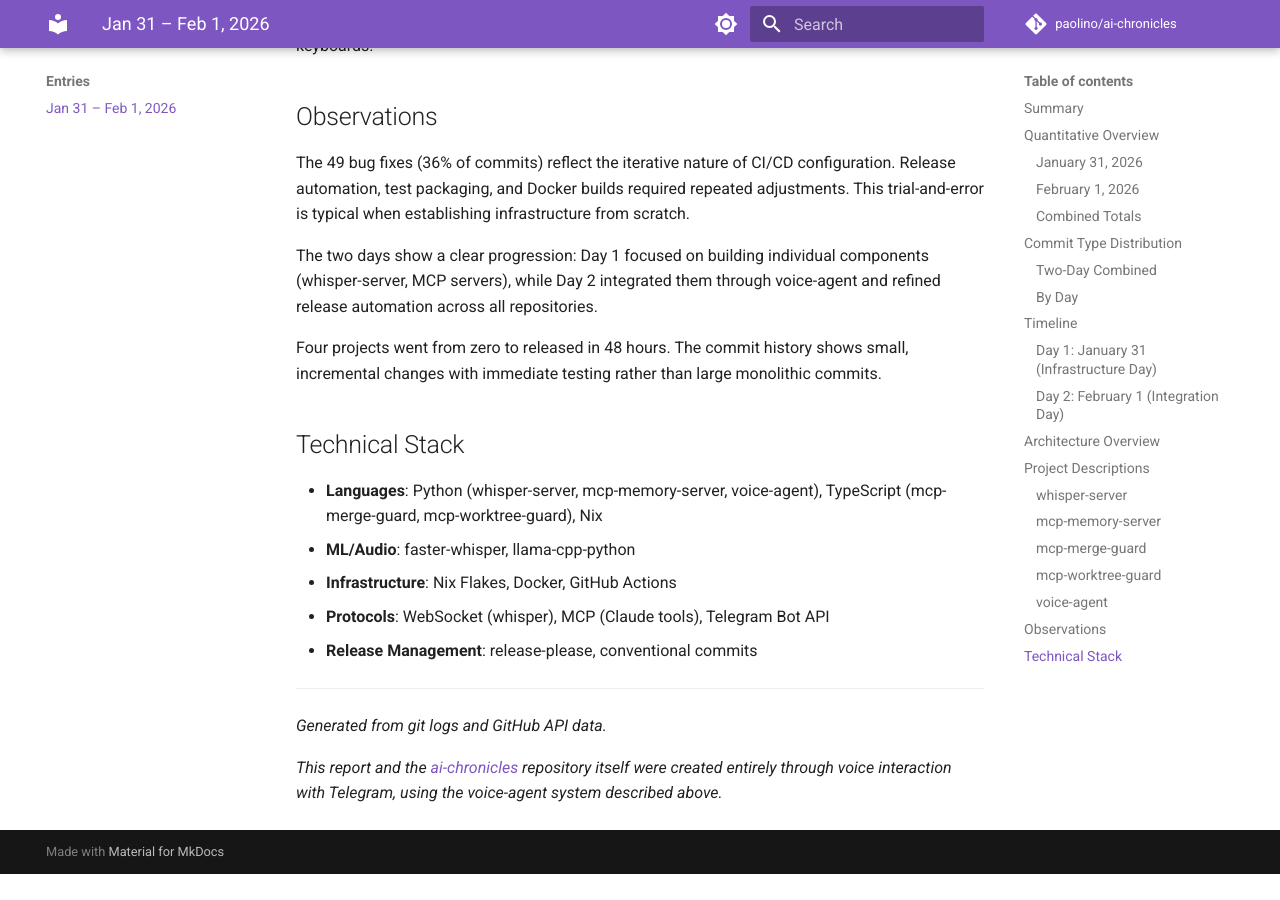
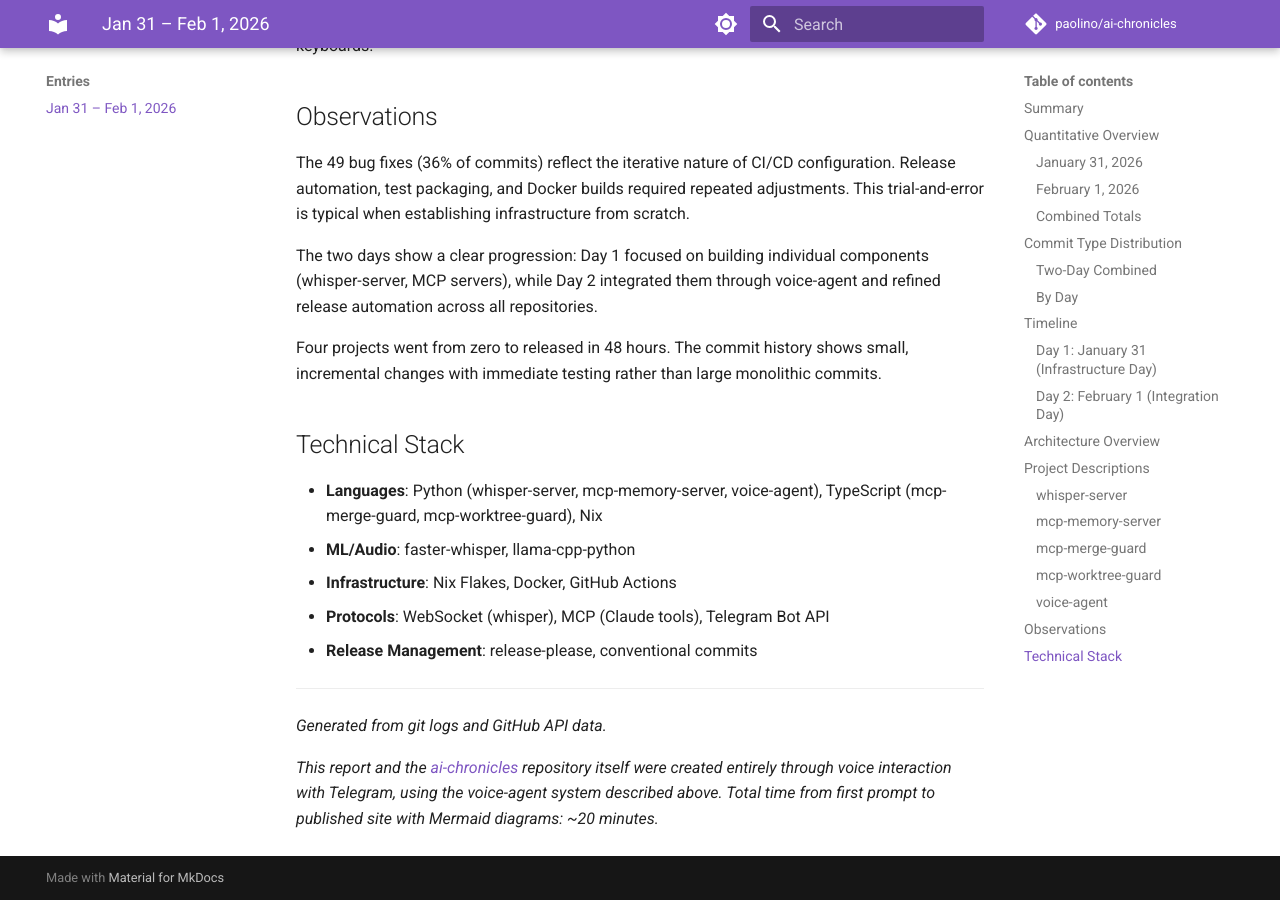
Before and after one commit to paolino/ai-chronicles, an MkDocs documentation site: the page built from docs/entries/2026-01-31-02-01.md, in a window 1280 px wide and 900 px high, scrolled down 4696 px. Built offline with MkDocs 1.6.1 and Material for MkDocs 9.7.7, drawn with Linux system fonts in a browser that asks for light colours; comment, search, counter and statistics services are not loaded; before the commit the page ends 5570 px from its top, so only the background shows below that.

Commit message:
docs: add timing (~20 min to create repo and site)
Co-Authored-By: Claude Opus 4.5 <noreply@anthropic.com>

```diff
--- a/docs/entries/2026-01-31-02-01.md
+++ b/docs/entries/2026-01-31-02-01.md
@@ -190,4 +190,4 @@ Four projects went from zero to released in 48 hours. The commit history shows s
 
 *Generated from git logs and GitHub API data.*
 
-*This report and the [ai-chronicles](https://github.com/paolino/ai-chronicles) repository itself were created entirely through voice interaction with Telegram, using the voice-agent system described above.*
+*This report and the [ai-chronicles](https://github.com/paolino/ai-chronicles) repository itself were created entirely through voice interaction with Telegram, using the voice-agent system described above. Total time from first prompt to published site with Mermaid diagrams: ~20 minutes.*
```
Also changed, not shown: drafts/2026-01-31-02-01.md (+1 -1 lines).
